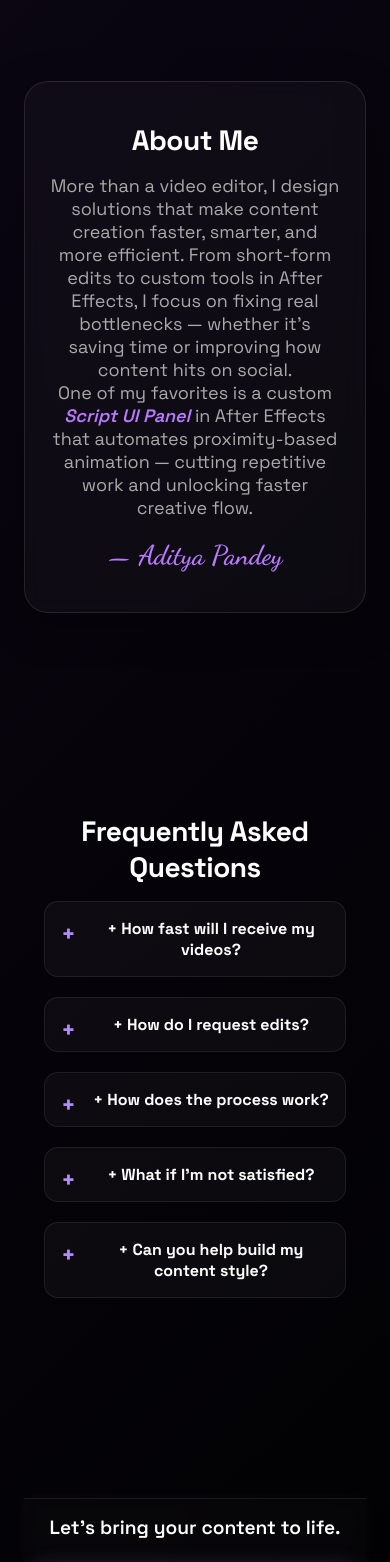
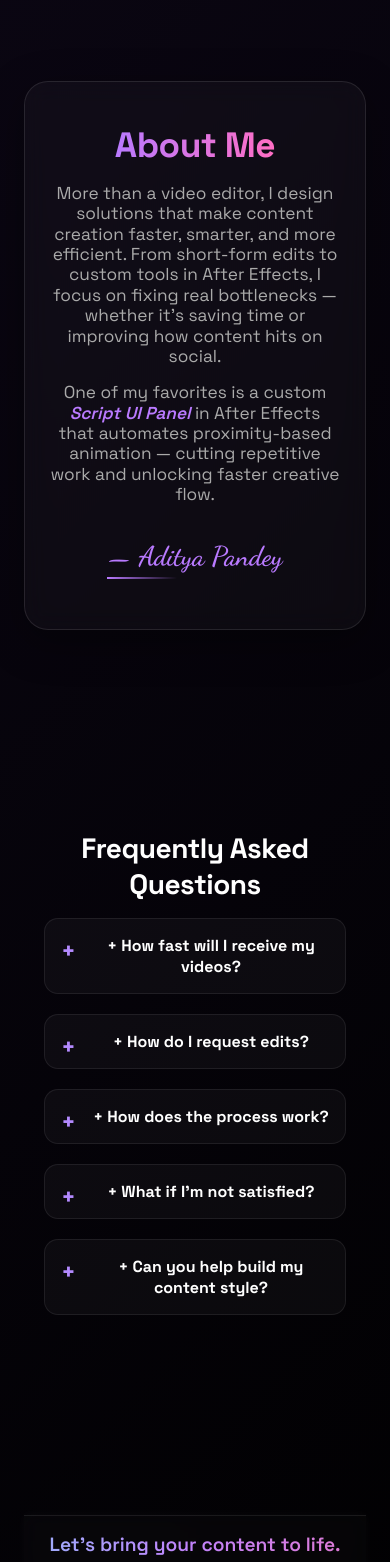
Before and after one commit to alchemist-aditya/alchemist-aditya, a React (Create React App) app: page / in a window 390 px wide. Shown: the part 3620-5182 px from the top of the page. Built offline with nearby package versions, Linux system fonts and the light colour scheme.

Commit message:
Update styles.css

```diff
--- a/src/styles.css
+++ b/src/styles.css
@@ -2099,6 +2099,50 @@ section p {
   will-change: border-color, box-shadow;
 }
 
+.dots-container {
+  display: flex;
+  justify-content: center;
+  gap: 0.5rem;
+  margin-top: 1rem;
+  position: relative;
+  animation: fadeInDots 0.6s ease forwards;
+}
+
+.dot {
+  width: 12px;
+  height: 12px;
+  border-radius: 50%;
+  background: rgba(255, 255, 255, 0.35);
+  border: none;
+  cursor: pointer;
+  transition: background 0.4s ease, transform 0.4s ease, box-shadow 0.4s ease;
+}
+
+.dot:hover {
+  transform: scale(1.2);
+  background: rgba(255, 255, 255, 0.6);
+  box-shadow: 0 0 8px rgba(164, 140, 255, 0.6);
+}
+
+.dot.active {
+  background: rgb(255, 0, 238);
+  transform: scale(1.4);
+  box-shadow: 0 0 10px rgba(164, 140, 255, 0.9),
+    0 0 20px rgba(164, 140, 255, 0.6);
+}
+
+/* Animate dots container fade-in */
+@keyframes fadeInDots {
+  from {
+    opacity: 0;
+    transform: translateY(10px);
+  }
+  to {
+    opacity: 1;
+    transform: translateY(0);
+  }
+}
+
 /* Tweak at smallest width for more edge peek */
 @media (max-width: 600px) {
   .carousel-slide,
@@ -2350,7 +2394,6 @@ section p {
   }
 }
 
-
 /* === Luxury Shadow & Depth for Active Panels === */
 .glass-panel.gradient.tilt-card:hover {
   box-shadow: 0 10px 25px rgba(200, 83, 255, 0.15),
@@ -2396,6 +2439,88 @@ section p {
   transition: color 0.3s ease;
 }
 
+/* ==== YOUR ORIGINAL (unchanged except softer glow) ==== */
+.profile-image {
+  width: 120px; /* slightly smaller so it doesn’t dominate */
+  height: 120px;
+  object-fit: cover;
+  object-position: center 20%;
+  border-radius: 50%;
+  border: 2px solid rgba(255, 255, 255, 0.15); /* thinner, subtle glass border */
+  margin-bottom: 16px;
+  box-shadow: 0 6px 18px rgba(185, 122, 255, 0.2); /* softer glow */
+  transition: transform 0.35s ease, box-shadow 0.35s ease;
+}
+
+.profile-image {
+  border: 0.3px solid transparent;
+  background: linear-gradient(135deg, #b97aff, #ff6ec4) border-box;
+  border-radius: 50%;
+  padding: 2.9px; /* gradient ring thickness */
+}
+
+.about-me:hover .profile-image {
+  transform: translateY(-4px) scale(1.02);
+  box-shadow: 0 10px 28px rgba(185, 122, 255, 0.3);
+}
+
+/* Elevate h2 for elegance */
+.about-me h2 {
+  font-size: 2.2rem;
+  font-weight: 700;
+  margin-bottom: 1rem;
+  background: linear-gradient(90deg, #b97aff, #ff6ec4);
+  -webkit-background-clip: text;
+  -webkit-text-fill-color: transparent;
+}
+
+/* ==== ADDITIONS (non-breaking, no size change) ==== */
+.profile-image {
+  box-sizing: border-box;
+  display: block; /* avoids inline gap issues */
+  aspect-ratio: 1 / 1; /* guarantees perfect circle */
+  background: linear-gradient(#0000, #0000) padding-box,
+    linear-gradient(135deg, #b97aff, #ff6ec4, #00f2fe, #f9d423) border-box;
+  background-clip: padding-box, border-box;
+  background-size: 100% 100%, 300% 300%;
+  background-position: 0 0, 0% 50%;
+  animation: ringShift 4s linear infinite, breatheGlow 6s ease-in-out infinite;
+  filter: drop-shadow(0 8px 24px rgba(0, 0, 0, 0.3))
+    drop-shadow(0 0 18px rgba(185, 122, 255, 0.12));
+}
+
+/* Subtle animated ring movement */
+@keyframes ringShift {
+  0% {
+    background-position: 0 0, 0% 50%;
+  }
+  50% {
+    background-position: 0 0, 100% 50%;
+  }
+  100% {
+    background-position: 0 0, 0% 50%;
+  }
+}
+
+/* Softer breathing glow */
+@keyframes breatheGlow {
+  0%,
+  100% {
+    filter: drop-shadow(0 8px 24px rgba(0, 0, 0, 0.3))
+      drop-shadow(0 0 16px rgba(185, 122, 255, 0.1));
+  }
+  50% {
+    filter: drop-shadow(0 10px 26px rgba(0, 0, 0, 0.35))
+      drop-shadow(0 0 24px rgba(185, 122, 255, 0.18));
+  }
+}
+
+.about-me p {
+  font-size: 1.08rem;
+  line-height: 1.18;
+  margin-bottom: 1rem;
+}
+
 /* === Footer Signature (Aditya Pandey) === */
 .about-me .footer-signature {
   font-family: "Dancing Script", cursive;
@@ -2406,6 +2531,19 @@ section p {
   transition: color 0.3s ease;
 }
 
+.footer-signature {
+  position: relative;
+}
+.footer-signature::after {
+  content: "";
+  position: absolute;
+  width: 40%;
+  height: 2px;
+  background: linear-gradient(90deg, #b97aff, transparent);
+  left: 0;
+  bottom: -6px;
+}
+
 /* === Hover Effects for Both === */
 .about-me:hover .script-highlight,
 .about-me:hover .footer-signature {
@@ -2421,6 +2559,38 @@ section p {
   100% {
     opacity: 1;
     transform: translateY(0);
+  }
+}
+
+/* === Tagline Highlight === */
+.about-me .tagline-highlight {
+  font-family: "Kalam", cursive;
+  font-weight: 600;
+  font-size: 1.1rem;
+  background: linear-gradient(90deg, #9b7bff, #ff00b3, #f78ca0, #c471f7);
+  background-size: 300% 300%;
+  -webkit-background-clip: text;
+  -webkit-text-fill-color: transparent;
+  animation: taglineGradient 8s ease-in-out infinite alternate;
+  letter-spacing: 0.5px;
+}
+
+/* Gradient animation */
+@keyframes taglineGradient {
+  0% {
+    background-position: 0% 50%;
+  }
+  50% {
+    background-position: 100% 50%;
+  }
+  100% {
+    background-position: 0% 50%;
+  }
+}
+
+@media (max-width: 640px) {
+  .about-me .tagline-highlight {
+    display: none !important;
   }
 }
 
@@ -2650,9 +2820,26 @@ section p {
 }
 
 .compact-footer-heading {
+  background: linear-gradient(90deg, #7dd3fc, #c084fc, #f472b6, #fb7185);
+  background-size: 300% 300%; /* gives it room to move */
+  -webkit-background-clip: text;
+  -webkit-text-fill-color: transparent;
   font-size: 1.5rem;
   font-weight: 600;
-  color: #ffffff;
+  animation: footerGradient 6s ease infinite;
+}
+
+/* Gradient animation */
+@keyframes footerGradient {
+  0% {
+    background-position: 0% 50%;
+  }
+  50% {
+    background-position: 100% 50%;
+  }
+  100% {
+    background-position: 0% 50%;
+  }
 }
 
 .compact-footer-grid {
```
Lines whose indentation alone changed are shown as unchanged.
